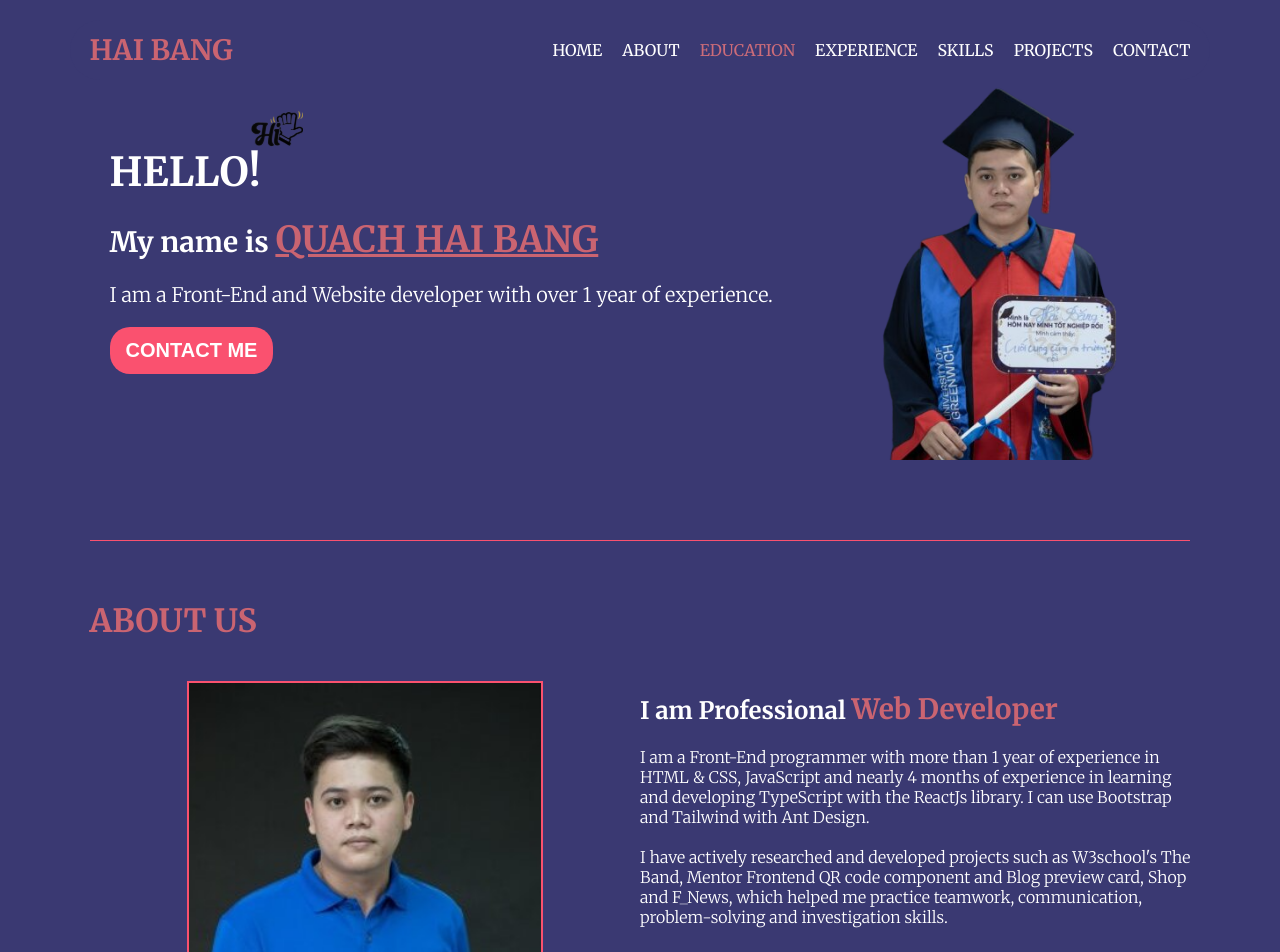
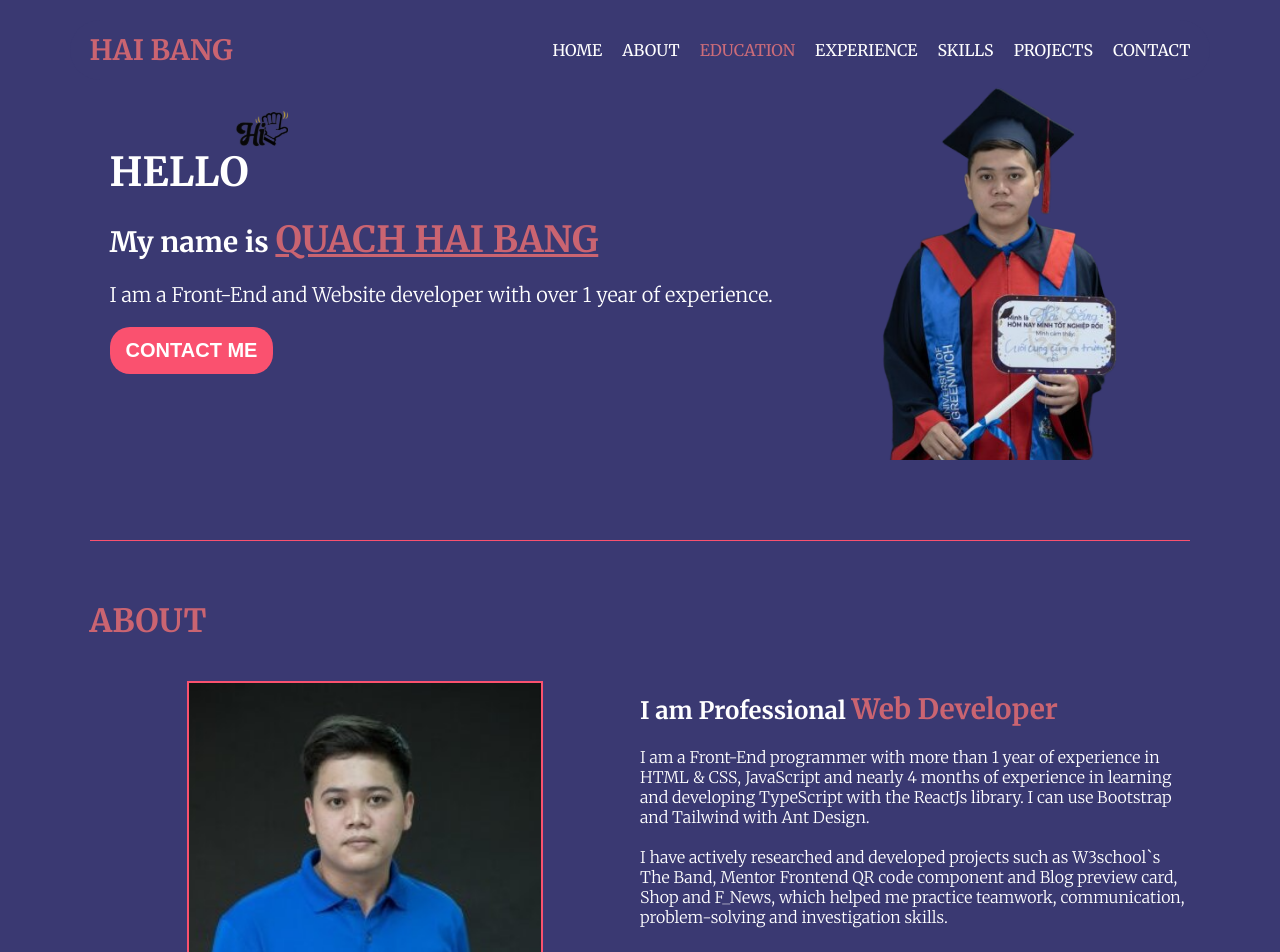
Before and after one commit to bangqh123/portfolio, a React (Vite) app: page / in a window 1280 px wide. Shown: the top 952 px of the page. Built offline with nearby package versions, Linux system fonts and the light colour scheme.

Commit message:
add props for homepage

```diff
--- a/src/configs/constants/homepage.config.ts
+++ b/src/configs/constants/homepage.config.ts
@@ -0,0 +1,39 @@
+const heroProps = {
+    title: ' Hello',
+    name: 'My name is <strong>Quach Hai Bang</strong>',
+    description: 'I am a Front-End and Website developer with over 1 year of experience.',
+}
+
+const aboutUsProps = {
+    title: 'About',
+    myself: 'I am Professional <strong>Web Developer</strong>',
+    description1: 'I am a Front-End programmer with more than 1 year of experience in HTML & CSS, JavaScript and nearly 4 months of experience in learning and developing TypeScript with the ReactJs library. I can use Bootstrap and Tailwind with Ant Design.',
+    description2: 'I have actively researched and developed projects such as W3school`s The Band, Mentor Frontend QR code component and Blog preview card, Shop and F_News, which helped me practice teamwork, communication, problem-solving and investigation skills.',
+    name: 'Quach Hai Bang',
+    age: 24,
+    address: 'Ca Mau, Viet Nam',
+    phone: '(+84) 368459077',
+    email: 'quachbang2404@gmail.com'
+}
+
+const educationProps = {
+    title: 'Education',
+    schoolName: 'University of Greenwich (Can Tho)',
+    major: 'computer science',
+    subjects: 'HTMl & CSS, Java, PhP, C#',
+    gpa: 'GPA:3.55/4',
+    start: 'From: Jul 2018',
+    end : 'To: Jul 2023'
+}
+
+export const PROPS = {
+    HERO: {
+        ...heroProps,
+    },
+    ABOUTUS: {
+        ...aboutUsProps
+    },
+    EDUCATION: {
+        ...educationProps
+    },
+}
--- a/src/pages/home/HomePage.tsx
+++ b/src/pages/home/HomePage.tsx
@@ -8,14 +8,15 @@ import Experience from './sections/Experiences/Experience';
 import Skill from './sections/Skill/Skill';
 import Project from './sections/Projects/Project';
 import Contact from './sections/Contacts/Contact';
+import { PROPS } from '../../configs/constants/homepage.config';
 
 const HomePage = () => {
   return (
     <LayoutLandingPage>
-      <HeroSection />
+      <HeroSection {...PROPS.HERO} />
       <div className='content-wrapper'>
-        < About />
-        <Education />
+        <About  {...PROPS.ABOUTUS}/>
+        <Education {...PROPS.EDUCATION}/>
         <Experience />
         <Skill />
         <Project />
--- a/src/pages/home/sections/Abouts/About.tsx
+++ b/src/pages/home/sections/Abouts/About.tsx
@@ -1,15 +1,38 @@
 import "./About.scss";
 import "./About.media.scss";
 
+import React from "react";
 import { IMAGES } from "../../../../assets/images";
 import ButtonText from "./../../../../components/buttons/ButtonText/ButtonText";
 import ButtonIcon from "../../../../components/buttons/ButtonIcon/ButtonIcon";
 import { FaGithub, FaLinkedinIn, FaFacebookF } from "react-icons/fa6";
 
-const About = () => {
+type TAboutUsProps = {
+  title: string;
+  myself: string;
+  description1: string;
+  description2: string;
+  name: string;
+  age: number;
+  address: string;
+  phone: string;
+  email: string;
+};
+
+const About: React.FC<TAboutUsProps> = ({
+  title,
+  myself,
+  description1,
+  description2,
+  name,
+  age,
+  address,
+  phone,
+  email,
+}) => {
   return (
     <div id="about" className="about">
-      <h1 className="about-title">About Us</h1>
+      <h1 className="about-title">{title}</h1>
       <div className="about-content">
         <div className="about-content-avatar">
           <div className="content-avatar-img">
@@ -17,47 +40,35 @@ const About = () => {
           </div>
         </div>
         <div className="about-content-information">
-          <h2>
-            I am Professional <strong>Web Developer</strong>
-          </h2>
-          <p>
-            I am a Front-End programmer with more than 1 year of experience in
-            HTML & CSS, JavaScript and nearly 4 months of experience in learning
-            and developing TypeScript with the ReactJs library. I can use
-            Bootstrap and Tailwind with Ant Design.
-          </p>
-          <p>
-            I have actively researched and developed projects such as W3school's
-            The Band, Mentor Frontend QR code component and Blog preview card,
-            Shop and F_News, which helped me practice teamwork, communication,
-            problem-solving and investigation skills.
-          </p>
+          <h2 dangerouslySetInnerHTML={{ __html: myself }} />
+          <p>{description1}</p>
+          <p>{description2}</p>
           <table>
             <tbody>
               <tr>
                 <td>Name</td>
                 <td>:</td>
-                <td>Quach Hai Bang</td>
+                <td>{name}</td>
               </tr>
               <tr>
                 <td>Age</td>
                 <td>:</td>
-                <td>24</td>
+                <td>{age}</td>
               </tr>
               <tr>
                 <td>Address</td>
                 <td>:</td>
-                <td>Ca Mau, Viet Nam</td>
+                <td>{address}</td>
               </tr>
               <tr>
                 <td>Phone</td>
                 <td>:</td>
-                <td>(+84) 368459077</td>
+                <td>{phone}</td>
               </tr>
               <tr>
                 <td>E-mail</td>
                 <td>:</td>
-                <td>quachbang2404@gmail.com</td>
+                <td>{email}</td>
               </tr>
             </tbody>
           </table>
--- a/src/pages/home/sections/Educations/Education.tsx
+++ b/src/pages/home/sections/Educations/Education.tsx
@@ -1,22 +1,34 @@
 import './Education.scss'
 import './Education.media.scss'
 
-const Education = () => {
+import React from 'react';
+
+type TEducationProps = {
+  title: string,
+  schoolName: string,
+  major: string,
+  subjects: string,
+  gpa: string,
+  start: string,
+  end: string,
+}
+
+const Education: React.FC<TEducationProps> = ({title, schoolName, major, subjects,gpa, start,end}) => {
     return (
         <div id="education" className="education">
-          <h1 className='education-title'>Education</h1>
+          <h1 className='education-title'>{title}</h1>
           <div className='education-school'>
             <div className='education-school-item'>
               <div className='school-item-infor'>
-                <h2 className='item-infor-name'>University of Greenwich (Can Tho)</h2>
-                <h3 className='item-infor-major'>computer science</h3>
-                <p className='item-infor-subject'>HTMl & CSS, Java, PhP, C#</p>
-                <span className='item-infor-gpa'>GPA:3.55/4</span>
+                <h2 className='item-infor-name'>{schoolName}</h2>
+                <h3 className='item-infor-major'>{major}</h3>
+                <p className='item-infor-subject'>{subjects}</p>
+                <span className='item-infor-gpa'>{gpa}</span>
               </div>
               <div className='school-item-time'>
-                <p className='item-time-start'>From: Jul 2018</p>
+                <p className='item-time-start'>{start}</p>
                 <span>-</span>
-                <p className='item-time-end'>To: Jul 2023</p>
+                <p className='item-time-end'>{end}</p>
               </div>
             </div>
           </div>
--- a/src/pages/home/sections/Experiences/Experience.tsx
+++ b/src/pages/home/sections/Experiences/Experience.tsx
@@ -5,6 +5,9 @@ const Experience = () => {
     return (
         <div id="experience" className="experience">
           <h1 className='experience-title'>Experience</h1>
+          <div className='experience-content'>
+
+          </div>
         </div>
       );
 }
--- a/src/pages/home/sections/Heros/Hero.tsx
+++ b/src/pages/home/sections/Heros/Hero.tsx
@@ -6,21 +6,23 @@ import { IMAGES } from "../../../../assets/images";
 import { ICONS } from "../../../../assets/icons";
 import Button from "../../../../components/buttons/ButtonText/ButtonText";
 
-const Hero: React.FC = () => {
+type THeroProps = {
+  title: string;
+  name: string;
+  description: string;
+};
+
+const Hero: React.FC<THeroProps> = ({ title, name, description }) => {
   return (
     <>
       <div id="hero" className="hero">
         <div className="hero-content">
           <h1>
-            Hello!
+            {title}
             <img src={ICONS.HI} alt="Icon Hi" />
           </h1>
-          <h3>
-            My name is <strong>Quach Hai Bang</strong>
-          </h3>
-          <p>
-            I am a Front-End and Website developer with over 1 year of experience.
-          </p>
+          <h3 dangerouslySetInnerHTML={{ __html: name }} />
+          <p>{description}</p>
           <Button title="Contact Me" className="hero-content-btn" />
         </div>
         <div className="hero-img">
@@ -28,7 +30,6 @@ const Hero: React.FC = () => {
         </div>
       </div>
     </>
-
   );
 };
 
```
